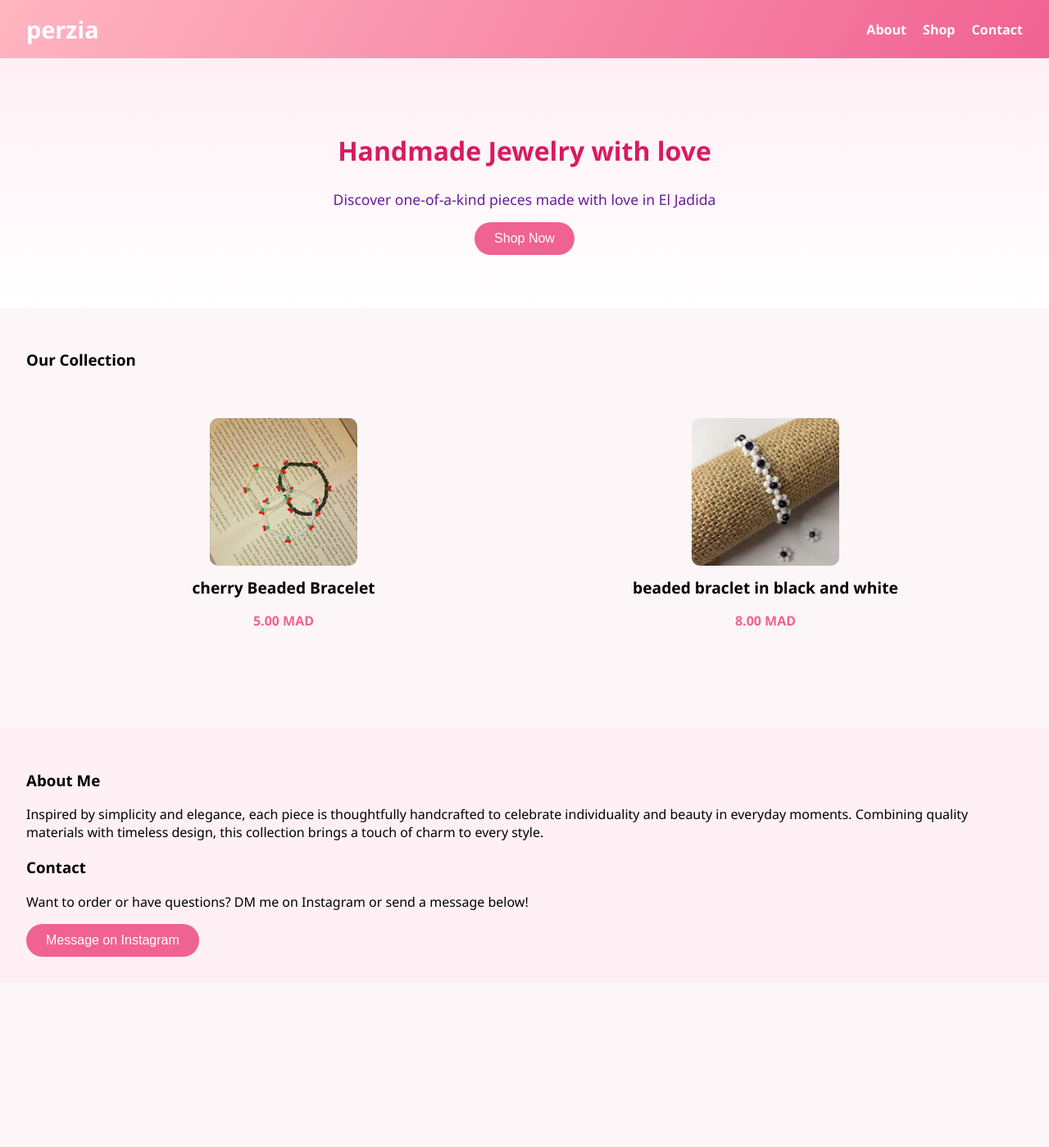
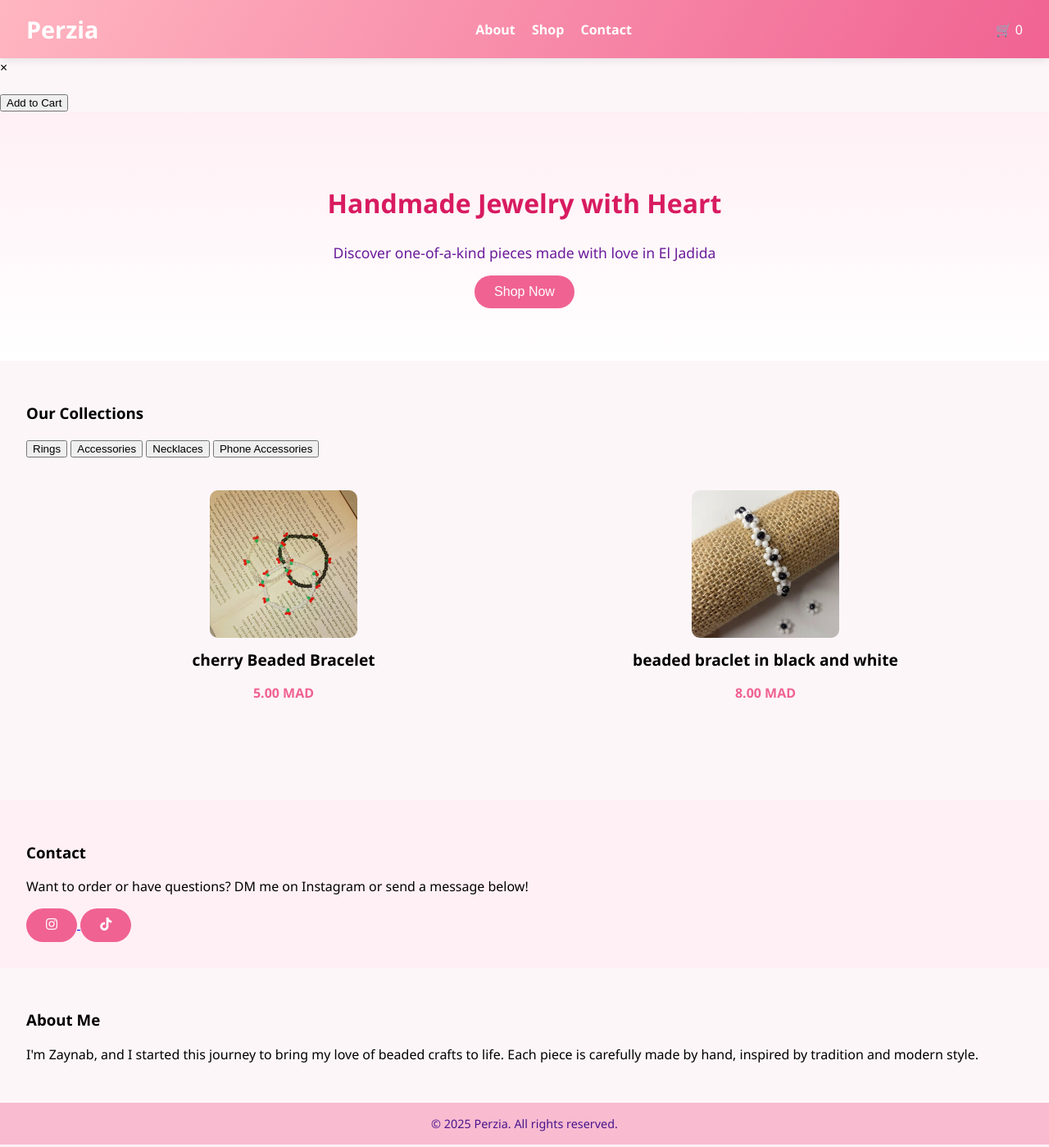
Before and after one commit to zaynakaissar/my-shop, a plain HTML site: page index.html in a window 1280 px wide. Shown: the top 1399 px of the page at 82% size. Before the commit the page ends 1199 px from the top, so only its background shows below. Drawn offline with Linux system fonts and the light colour scheme.

Commit message:
Update index.html

```diff
--- a/index.html
+++ b/index.html
@@ -7,14 +7,83 @@
   <link rel="stylesheet" href="style.css" />
 </head>
 <body>
+  <!DOCTYPE html>
+<html lang="en">
+<head>
+  <meta charset="UTF-8" />
+  <meta name="viewport" content="width=device-width, initial-scale=1.0" />
+  <title>Perzia - Handmade Jewelry</title>
+  <link rel="stylesheet" href="style.css" />
+  <link rel="stylesheet" href="https://cdnjs.cloudflare.com/ajax/libs/font-awesome/5.15.3/css/all.min.css">
+</head>
+<body>
   <header>
-    <h1>perzia</h1>
+    <h1>Perzia</h1>
     <nav>
       <a href="#about">About</a>
       <a href="#shop">Shop</a>
       <a href="#contact">Contact</a>
     </nav>
+    <!-- زر سلة المشتريات -->
+    <div class="cart-icon" onclick="toggleCart()">
+      🛒 <span id="cart-count">0</span>
+    </div>
   </header>
+
+  <!-- نافذة تفاصيل المنتج -->
+  <div id="product-detail" class="modal">
+    <div class="modal-content">
+      <span class="close" onclick="closeProductDetail()">&times;</span>
+      <img id="detail-image" src="" alt="">
+      <h2 id="detail-name"></h2>
+      <p id="detail-price"></p>
+      <p id="detail-description"></p>
+      <button onclick="addToCart(currentProductId)">Add to Cart</button>
+    </div>
+  </div>
+
+  <section class="hero">
+    <h2>Handmade Jewelry with Heart</h2>
+    <p>Discover one-of-a-kind pieces made with love in El Jadida</p>
+    <button class="btn" onclick="scrollToShop()">Shop Now</button>
+  </section>
+
+  <!-- لائحة المجموعات -->
+  <section id="shop">
+    <h3>Our Collections</h3>
+    <button onclick="showCollection('rings')">Rings</button>
+    <button onclick="showCollection('accessories')">Accessories</button>
+    <button onclick="showCollection('necklaces')">Necklaces</button>
+    <button onclick="showCollection('phone-accessories')">Phone Accessories</button>
+    <div class="products" id="productList">
+      <!-- المنتجات ستظهر هنا -->
+    </div>
+  </section>
+
+  <section id="contact">
+    <h3>Contact</h3>
+    <p>Want to order or have questions? DM me on Instagram or send a message below!</p>
+    <a href="https://instagram.com/perzia.lina" target="_blank">
+      <button class="btn"><i class="fab fa-instagram"></i></button>
+    </a>
+    <a href="https://www.tiktok.com/@perzia.lina" target="_blank">
+      <button class="btn"><i class="fab fa-tiktok"></i></button>
+    </a>
+  </section>
+
+  <section id="about">
+    <h3>About Me</h3>
+    <p>I'm Zaynab, and I started this journey to bring my love of beaded crafts to life. Each piece is carefully made by hand, inspired by tradition and modern style.</p>
+  </section>
+
+  <footer>
+    &copy; <span id="year"></span> Perzia. All rights reserved.
+  </footer>
+
+  <script src="main.js"></script>
+</body>
+</html>
+
 
   <section class="hero">
     <h2>Handmade Jewelry with love</h2>
```
